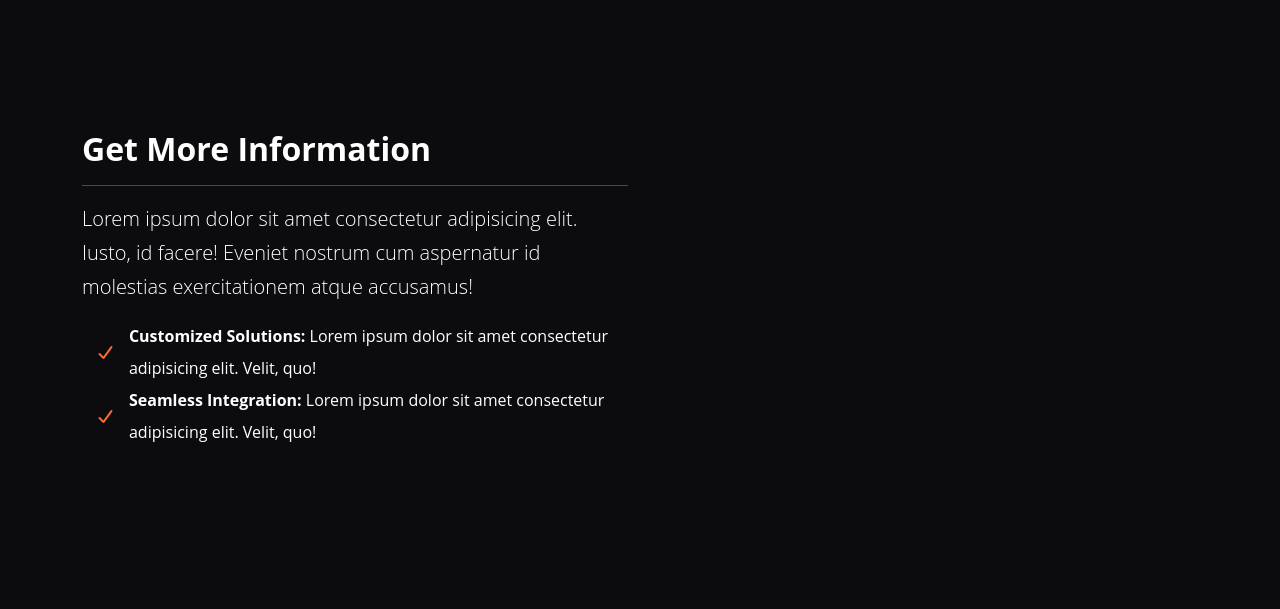
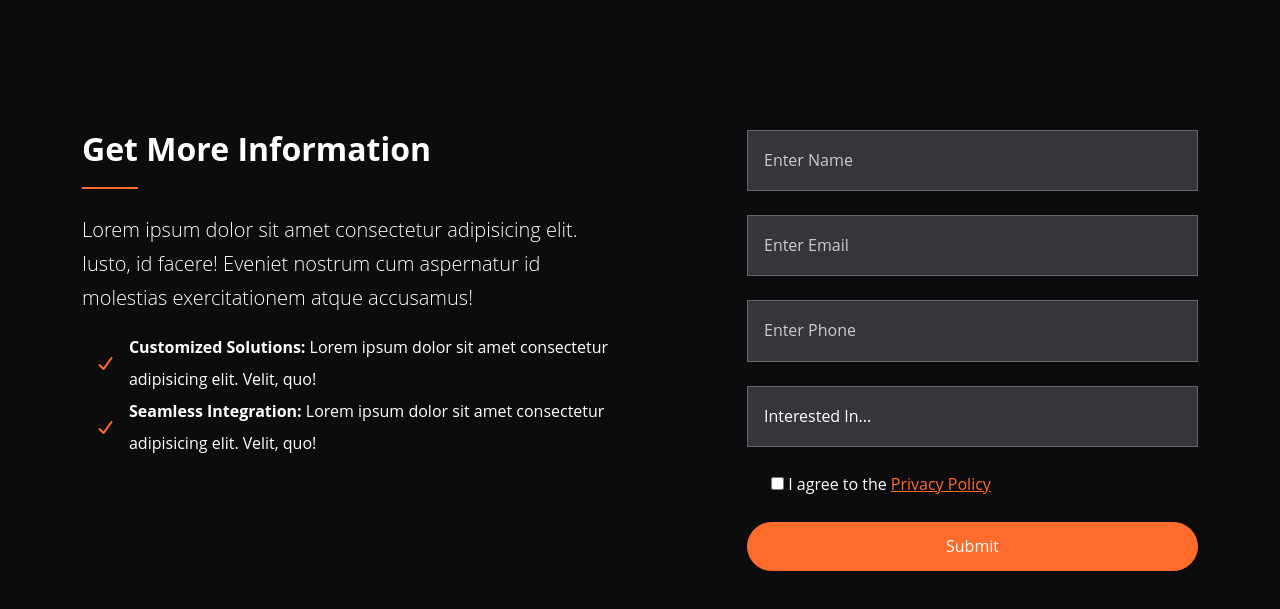
Before and after one commit to s-khodjaev/014_vera, a website: page index.html in a window 1280 px wide. Shown: the part 794-1403 px from the top of the page. Drawn offline with Linux system fonts and the light colour scheme.

Commit message:
add form

```diff
--- a/index.html
+++ b/index.html
@@ -156,6 +156,58 @@
               </li>
             </ul>
           </div>
+          <div class="col-md-5 offset-md-1">
+            <form>
+              <div class="mb-4">
+                <input
+                  type="text"
+                  class="form-control bg-secondary"
+                  placeholder="Enter Name"
+                />
+              </div>
+              <div class="mb-4">
+                <input
+                  type="email"
+                  class="form-control bg-secondary"
+                  placeholder="Enter Email"
+                />
+              </div>
+              <div class="mb-4">
+                <input
+                  type="text"
+                  class="form-control bg-secondary"
+                  placeholder="Enter Phone"
+                />
+              </div>
+              <div class="mb-4">
+                <select
+                  name="interested"
+                  id="interested"
+                  class="form-control bg-secondary"
+                >
+                  <option>Interested In...</option>
+                  <option value="erp">ERP Solution</option>
+                  <option value="crm">CRM Solution</option>
+                  <option value="cms">CMS Solution</option>
+                  <option value="sfa">SFA Solution</option>
+                </select>
+              </div>
+              <div class="mb-4 form-check">
+                <input type="checkbox" name="checkcbox" id="agree-check" />
+                <label for="agree-check" class="form-check-label"
+                  >I agree to the
+                  <a href="privacy.html">Privacy Policy</a></label
+                >
+              </div>
+              <div class="d-grid gap-2">
+                <input
+                  type="submit"
+                  value="Submit"
+                  class="btn btn-primary text-white"
+                />
+              </div>
+            </form>
+          </div>
         </div>
       </div>
     </section>
--- a/scss/main.scss
+++ b/scss/main.scss
@@ -13,6 +13,16 @@
   width: 24px;
 }
 
+.hr-heading {
+  display: inline-block;
+  width: 3.5rem;
+  height: 0.125rem;
+  margin-top: 0.625rem;
+  border: none;
+  background-color: var(--bs-primary);
+  opacity: 1;
+}
+
 @media (max-width: 992px) {
   .xl-text {
     font-size: 50px;
```
Also changed, not shown: css/main.css.
